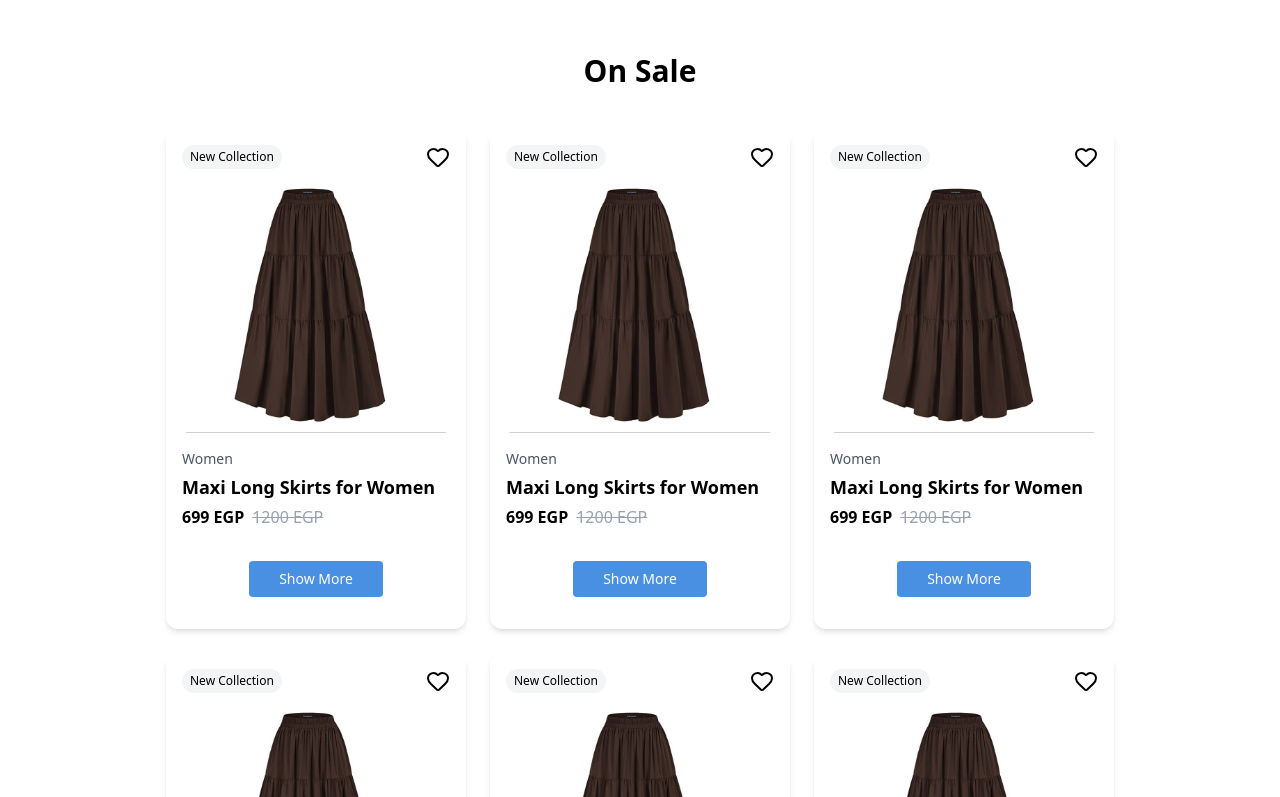
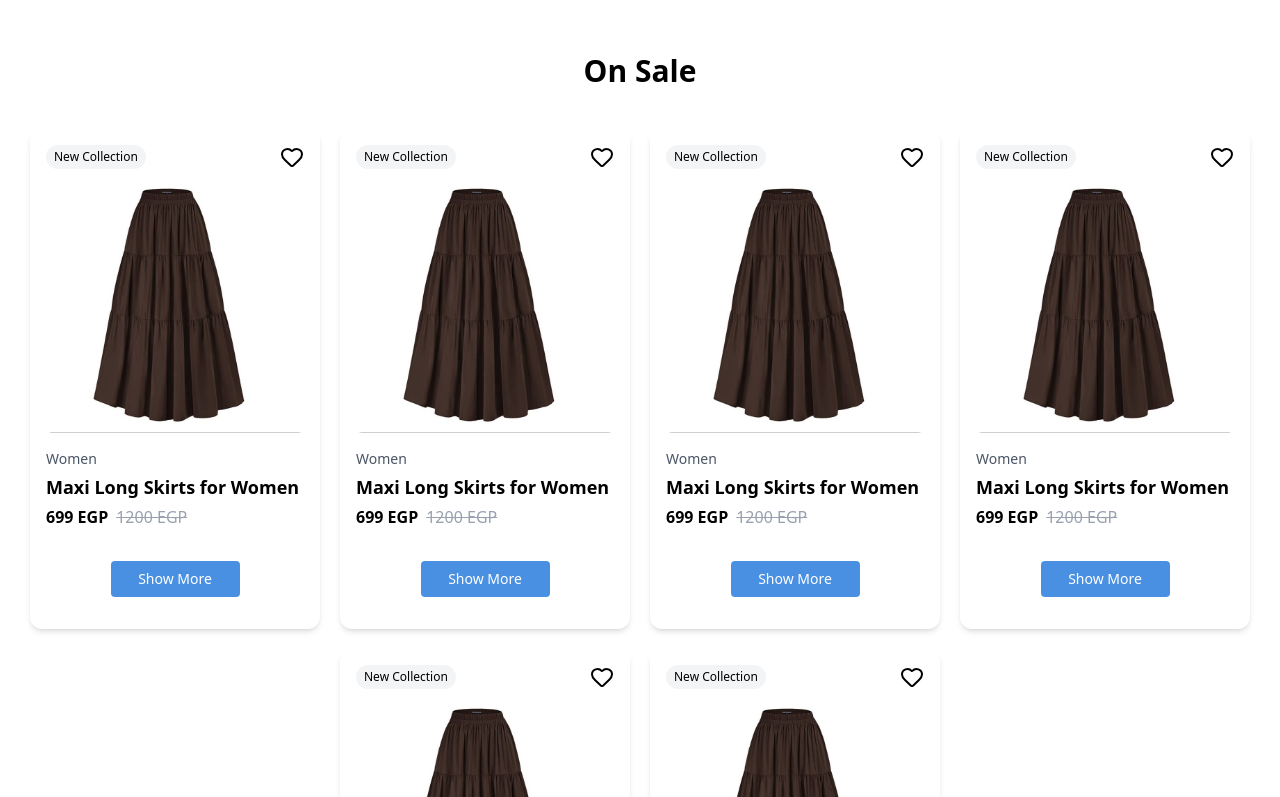
Before and after one commit to gehadsayed1/robyana-team, a Vue app: page / in a window 1280 px wide. Shown: the part 1363-2160 px from the top of the page. Built offline with nearby package versions, Linux system fonts and the light colour scheme.

Commit message:
gap for cart

```diff
--- a/src/components/pages/OnSaleProducts.vue
+++ b/src/components/pages/OnSaleProducts.vue
@@ -3,11 +3,11 @@
 
 
     <!-- تغليف الكروت في فليكس علشان نتحكم -->
-    <div class="flex flex-wrap justify-center gap-6">
+    <div class="flex flex-wrap justify-center gap-5">
       <div
         v-for="(product, index) in products"
         :key="index"
-        class=" rounded-xl p-4 shadow-md hover:shadow-xl transition w-[300px] h-[500px] flex flex-col justify-between bg-white"
+        class=" rounded-xl p-4 shadow-md hover:shadow-xl transition w-[290px] h-[500px] flex flex-col justify-between bg-white"
       >
         <!-- الأعلى -->
         <div>
--- a/src/views/Categories.vue
+++ b/src/views/Categories.vue
@@ -16,7 +16,7 @@
         <P class="text-gray-800 font-semibold">Women</P>
         <P class="text-gray-400">Kids</P>
       </div>
-      <div class="flex flex-col gap-3 items-start mb-4 px-17">
+      <div class="flex flex-col gap-3 items-start mb-4 px-8">
         <p class="text-gray-500">Showing 1-9 of 7354 result</p>
 
         <!-- Active Filters -->
```
Lines whose indentation alone changed are shown as unchanged.
